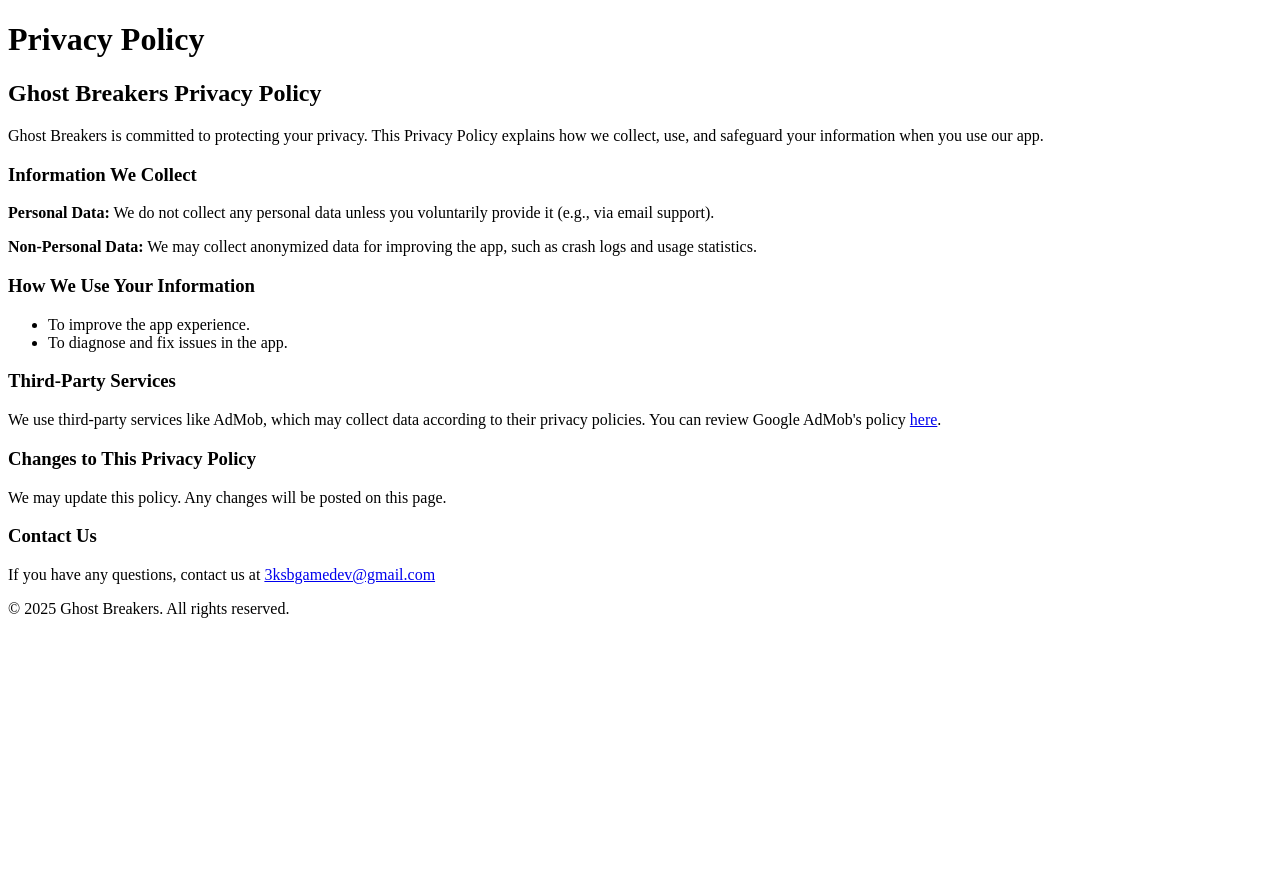
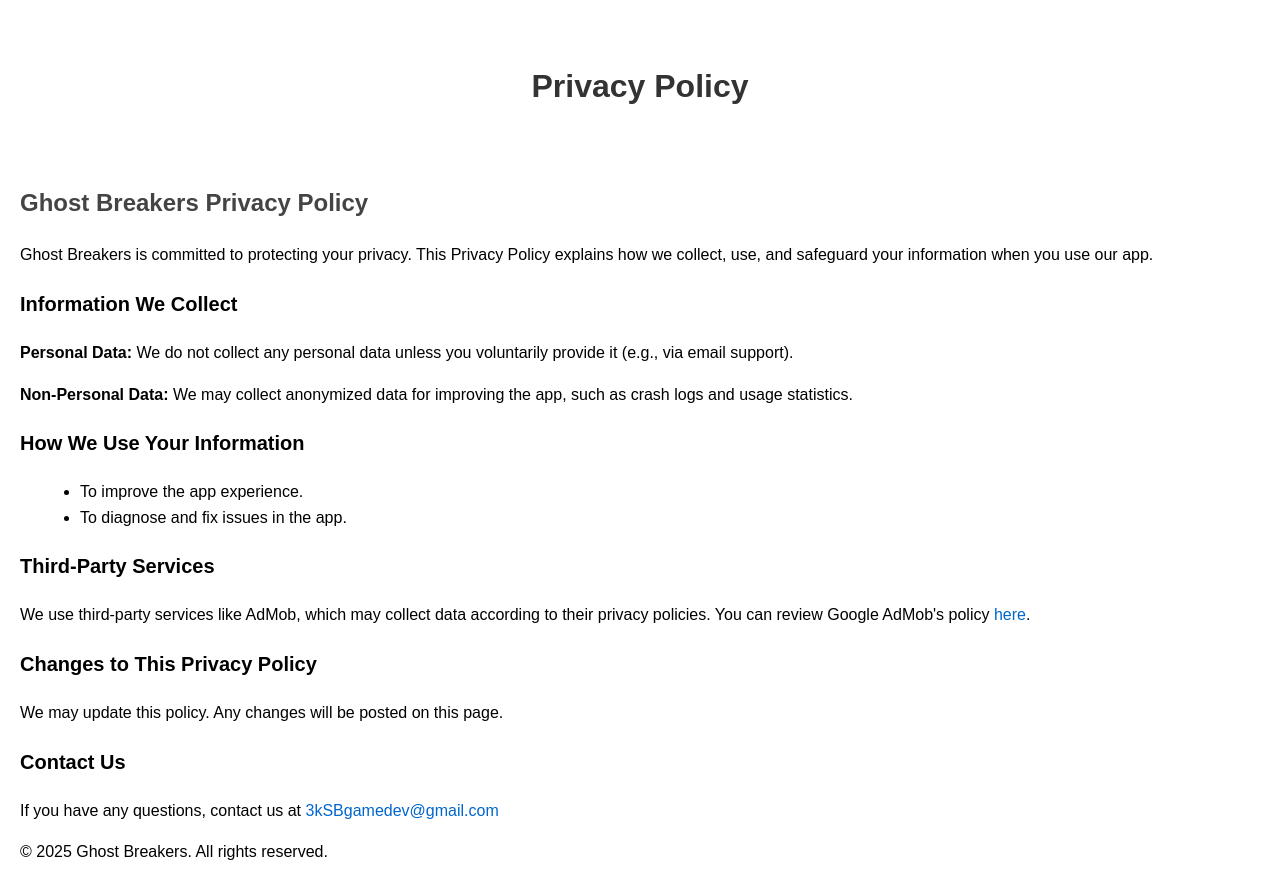
Before and after one commit to 3ksbGamedev/GhostTBreakers-Support-Pages, a plain HTML site: page privacy-policy.html in a window 1280 px wide. Before the commit the page ends 800 px from the top, so only its background shows below. Drawn offline with Linux system fonts and the light colour scheme.

Commit message:
privacy-policy.html

```diff
--- a/privacy-policy.html
+++ b/privacy-policy.html
@@ -4,7 +4,40 @@
     <meta charset="UTF-8">
     <meta name="viewport" content="width=device-width, initial-scale=1.0">
     <title>Privacy Policy - Ghost Breakers</title>
-    <link rel="stylesheet" href="style.css">
+    <style>
+        body {
+            font-family: Arial, sans-serif;
+            margin: 20px;
+            line-height: 1.6;
+        }
+        header {
+            text-align: center;
+            padding: 20px;
+        }
+        h1 {
+            color: #333;
+        }
+        h2 {
+            color: #444;
+            font-size: 24px;
+            margin-top: 30px;
+        }
+        h3 {
+            font-size: 20px;
+            margin-top: 20px;
+        }
+        ul {
+            list-style-type: disc;
+            margin-left: 20px;
+        }
+        a {
+            color: #0066cc;
+            text-decoration: none;
+        }
+        a:hover {
+            text-decoration: underline;
+        }
+    </style>
 </head>
 <body>
     <header>
@@ -27,13 +60,13 @@
             </ul>
 
             <h3>Third-Party Services</h3>
-            <p>We use third-party services like AdMob, which may collect data according to their privacy policies. You can review Google AdMob's policy <a href="https://policies.google.com/privacy" target="_blank">here</a>.</p>
+            <p>We use third-party services like AdMob, which may collect data according to their privacy policies. You can review Google AdMob's policy <a href="https://www.google.com/policies/privacy/" target="_blank">here</a>.</p>
 
             <h3>Changes to This Privacy Policy</h3>
             <p>We may update this policy. Any changes will be posted on this page.</p>
 
             <h3>Contact Us</h3>
-            <p>If you have any questions, contact us at <a href="mailto:3ksbgamedev@gmail.com">3ksbgamedev@gmail.com</a></p>
+            <p>If you have any questions, contact us at <a href="mailto:3kSBgamedev@gmail.com">3kSBgamedev@gmail.com</a></p>
         </section>
     </main>
 
```
